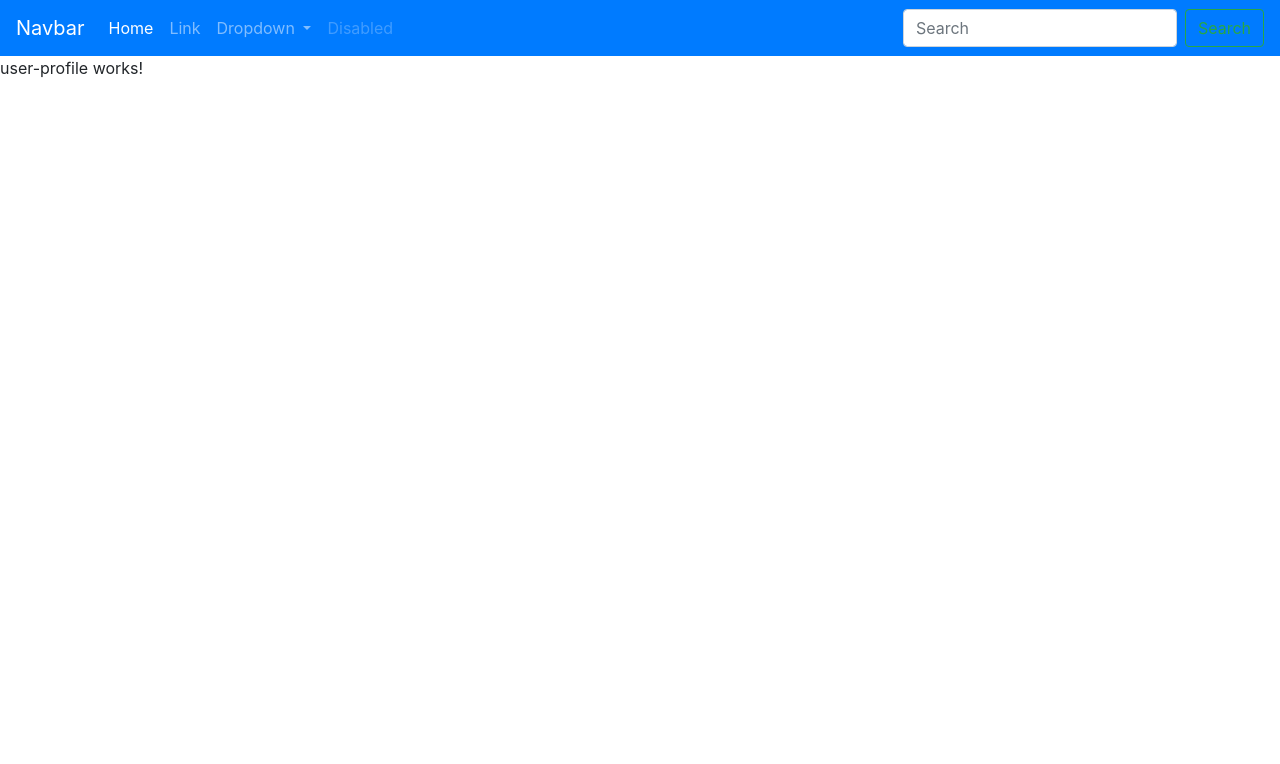
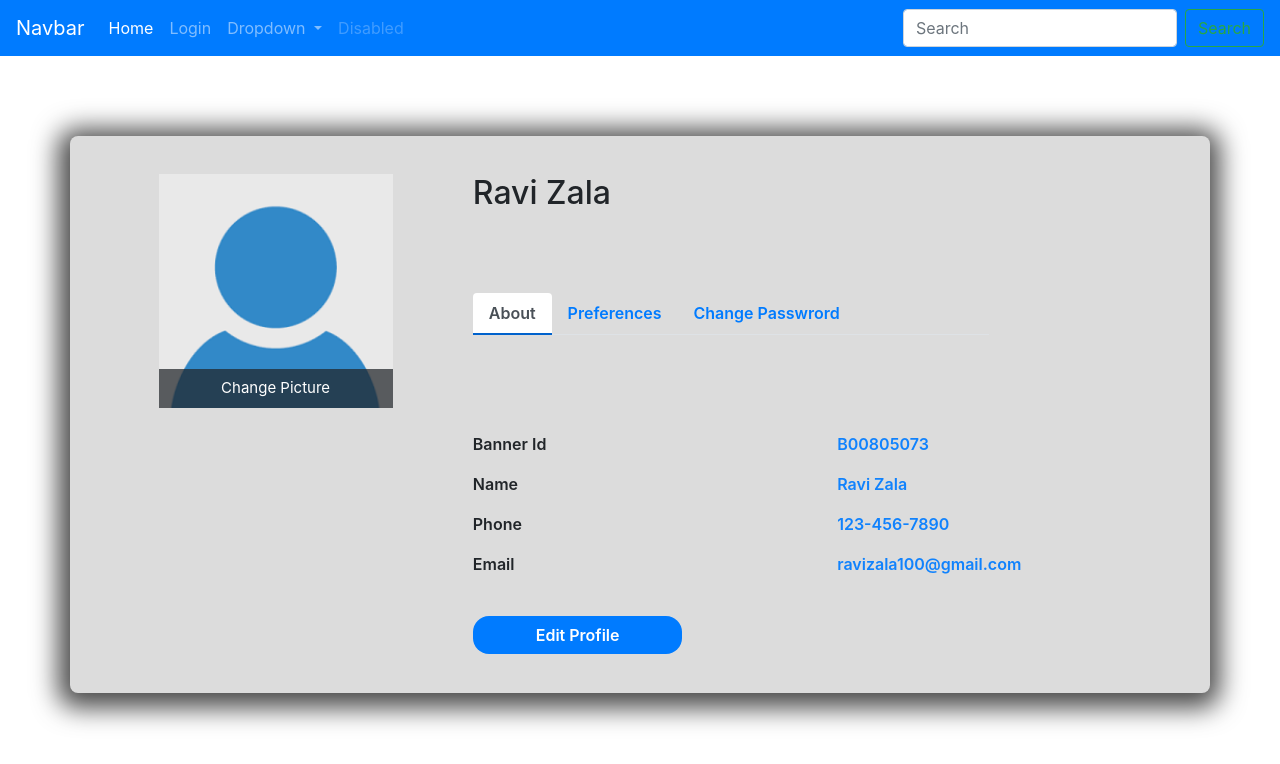
Before and after one commit to Ravi-Tulsi-Zala/DalEvents, an Angular app: page /user-profile in a window 1280 px wide. Shown: the top 764 px of the page. Built offline with nearby package versions, Linux system fonts and the light colour scheme.

Commit message:
User Profile Added

```diff
--- a/src/app/nav/nav.component.html
+++ b/src/app/nav/nav.component.html
@@ -10,7 +10,7 @@
         <a class="nav-link" href="#">Home <span class="sr-only">(current)</span></a>
       </li>
       <li class="nav-item">
-        <a class="nav-link" href="#">Link</a>
+        <a class="nav-link" href="/login">Login</a>
       </li>
       <li class="nav-item dropdown">
         <a class="nav-link dropdown-toggle" href="#" id="navbarDropdown" role="button" data-toggle="dropdown" aria-haspopup="true" aria-expanded="false">
--- a/src/app/user-profile/user-profile.component.css
+++ b/src/app/user-profile/user-profile.component.css
@@ -0,0 +1,84 @@
+body{
+    background: url('../../assets/images/loginBG.jpg');
+}
+
+.user-img{
+    text-align: center;
+}
+.user-img img{
+    width: 70%;
+    height: 100%;
+}
+.user-img .file {
+    position: relative;
+    overflow: hidden;
+    margin-top: -20%;
+    width: 70%;
+    border: none;
+    border-radius: 0;
+    font-size: 15px;
+    background: #212529b8;
+}
+.user-img .file input {
+    position: absolute;
+    opacity: 0;
+    right: 0;
+    top: 0;
+}
+.headerProfile h5{
+    color: #333;
+}
+.headerProfile h6{
+    color: #0062cc;
+}
+.profile-edit-btn{
+
+    padding: 1%;
+    font-weight: 600;
+    cursor: pointer;
+    border: none;
+    border-radius: 1rem;
+    width: 30%;
+
+}
+
+.headerProfile .nav-tabs{
+    margin-bottom:5%;
+}
+.headerProfile .nav-tabs .nav-link{
+    font-weight:600;
+    border: none;
+}
+.headerProfile .nav-tabs .nav-link.active{
+    border: none;
+    border-bottom:2px solid #0062cc;
+}
+
+.preferences-tab label{
+    font-weight: 600;
+}
+.preferences-tab p{
+    font-weight: 600;
+    color: #1082fd;
+}
+
+.user-profile{
+    padding: 3%;
+    background: #fff;
+    margin-top: 3%;
+    margin-bottom: 3%;
+    border-radius: 0.5rem;
+
+}
+
+/* Box Shadow for profile box using box-shadow property */
+
+.formStyle
+{
+    background: gainsboro;
+    -webkit-box-shadow: -1px 4px 26px 11px rgba(0,0,0,0.71);
+    -moz-box-shadow: -1px 4px 26px 11px rgba(0,0,0,0.71);
+    box-shadow: -1px 4px 26px 11px rgba(0,0,0,0.71);
+    margin-top: 10vh;
+
+}
--- a/src/app/user-profile/user-profile.component.html
+++ b/src/app/user-profile/user-profile.component.html
@@ -1,3 +1,102 @@
-<p>
-  user-profile works!
-</p>
+    <div class="container user-profile formStyle">
+    <form method="post" >
+        <!--- This row is divided in 4-6-2 column type grid withe responsiveness -->
+
+        <div class="row">
+            <div class="col-md-4">
+
+                <!-- Snippet for Image Uploader-->
+
+               <div class="user-img">
+                    <img src="../../assets/images/user.png" alt=""/>
+                    <div class="file btn btn-lg btn-primary">
+                         Change Picture
+                        <input type="file" name="file"/>
+                    </div>
+                </div>
+
+            </div>
+
+            <div class="col-md-6">
+                <div class="headerProfile">
+                            <h2>
+                                Ravi Zala
+                            </h2>
+                            <br/>
+                            <br/>
+                            <br/>
+
+                     <!-- Snippet for naigation tabs like About, Preferences, Change Password using UL and LI tags-->
+                    <ul class="nav nav-tabs" id="myTab" role="tablist">
+                        <li class="nav-item">
+                            <a class="nav-link active" id="home-tab" data-toggle="tab" href="#home" role="tab" aria-controls="home" aria-selected="true">About</a>
+                        </li>
+                        <li class="nav-item">
+                            <a class="nav-link" id="preferences-tab" data-toggle="tab" href="#profile" role="tab" aria-controls="profile" aria-selected="false">Preferences</a>
+                        </li>
+
+                        <li class="nav-item">
+                            <a class="nav-link" id="password-tab" data-toggle="tab" href="#profile" role="tab" aria-controls="profile" aria-selected="false">Change Passwrord</a>
+                        </li>
+
+                    </ul>
+                </div>
+            </div>
+            <div class="col-md-2">
+
+            </div>
+         </div>
+             <!--- This row is divided in 4-8 column type grid withe responsiveness -->
+         <div class="row">
+             <div class="col-md-4">
+            </div>
+
+            <!-- This column is useful for the content of the tabs -->
+            <div class="col-md-8">
+                <div class="tab-content preferences-tab" id="myTabContent">
+                    <div class="tab-pane fade show active" id="home" role="tabpanel" aria-labelledby="home-tab">
+                        <div class="row">
+                            <div class="col-md-6">
+                                <label>Banner Id</label>
+                            </div>
+                            <div class="col-md-6">
+                                <p>B00805073</p>
+                            </div>
+                        </div>
+                        <div class="row">
+                            <div class="col-md-6">
+                                <label>Name</label>
+                            </div>
+                            <div class="col-md-6">
+                                <p>Ravi Zala</p>
+                            </div>
+                        </div>
+                         <div class="row">
+                            <div class="col-md-6">
+                                <label>Phone</label>
+                            </div>
+                            <div class="col-md-6">
+                                <p>123-456-7890</p>
+                            </div>
+                        </div>
+                        <div class="row">
+                            <div class="col-md-6">
+                                <label>Email</label>
+                            </div>
+                            <div class="col-md-6">
+                                <p>ravizala100@gmail.com</p>
+                            </div>
+                        </div>
+                    </div>
+                </div>
+               <div class="tab-pane fade" id="profile" role="tabpanel" aria-labelledby="preferences-tab">
+                    <div class="row"></div>
+
+               </div>
+               <br/>
+
+               <input type="submit" class="profile-edit-btn btn-primary" name="btnAddMore" value="Edit Profile"/>
+            </div>
+        </div>
+    </form>
+</div>
```
